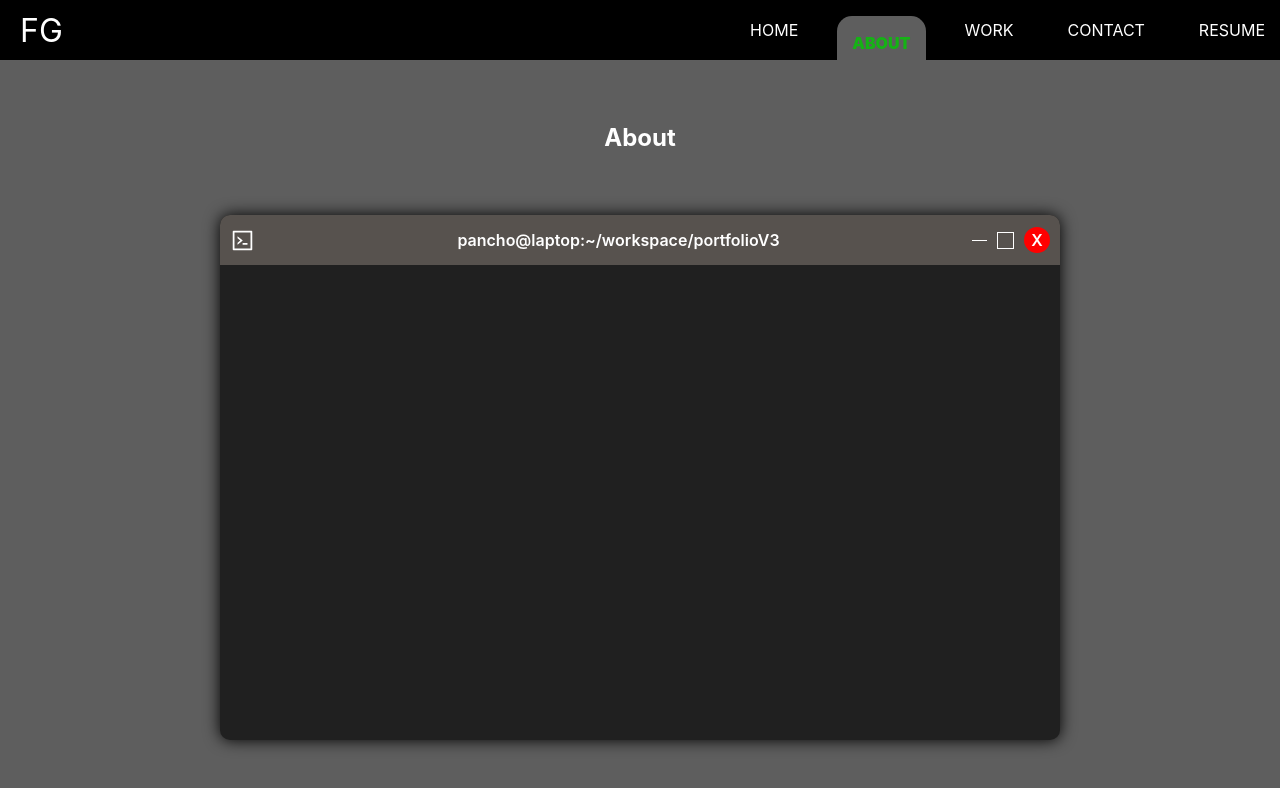
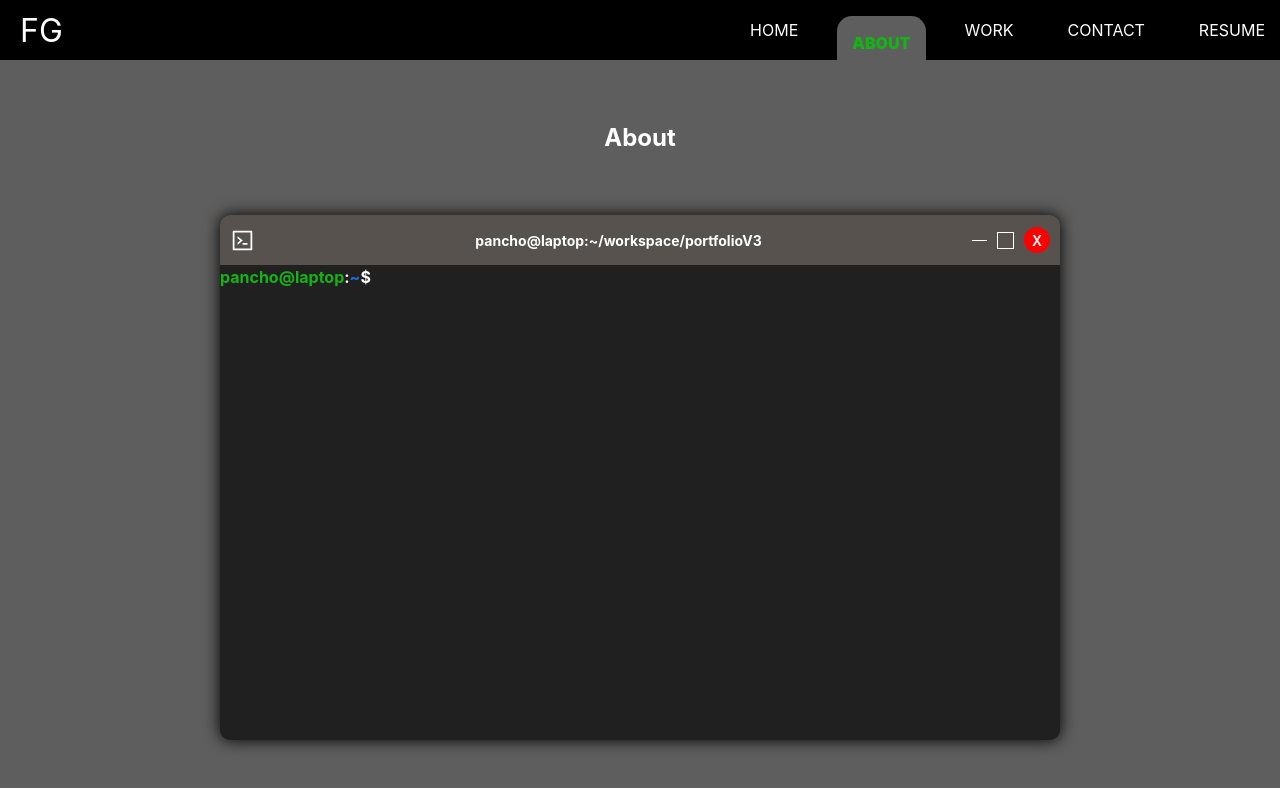
Before and after one commit to franciscoG98/personal_portfolio, a React (Vite) app: page /about in a window 1280 px wide. Shown: the top 788 px of the page. Built offline with nearby package versions, Linux system fonts and the light colour scheme.

Commit message:
bash component

```diff
--- /dev/null
+++ b/src/components/bash/bashStyles.scss
@@ -0,0 +1,14 @@
+.bash {
+    display: flex;
+    flex-direction: row;
+    font-weight: 700;
+    font-size: 16px;
+}
+
+.bash_name {
+    color: #15b315;
+}
+
+.bash_line {
+    color: #1d6bdf;
+}
--- /dev/null
+++ b/src/components/bash/index.jsx
@@ -0,0 +1,15 @@
+import "./bashStyles.scss"
+
+// eslint-disable-next-line react/prop-types
+const Bash = () => {
+  return (
+    <p className="bash">
+        <span className="bash_name">pancho@laptop</span>
+        <span className="bash_dots">:</span>
+        <span className="bash_line">~</span>
+        <span className="bash_dollar">$</span>
+    </p>
+  )
+}
+
+export default Bash
--- a/src/components/terminal/index.jsx
+++ b/src/components/terminal/index.jsx
@@ -1,6 +1,7 @@
 import { AiOutlineCode } from "react-icons/ai";
 
 import "./terminalStyles.scss"
+import Bash from "../bash";
 
 const Terminal = () => {
   return (
@@ -14,7 +15,9 @@ const Terminal = () => {
                 <span className="terminal_close">X</span>
             </div>
         </div>
-        <div className="terminal_body"></div>
+        <div className="terminal_body">
+            <Bash />
+        </div>
     </div>
   )
 }
--- a/src/components/terminal/terminalStyles.scss
+++ b/src/components/terminal/terminalStyles.scss
@@ -12,13 +12,14 @@
 }
 
 .terminal_header {
+    align-items: center;
     background: #57524E;
     border-top-left-radius: 10px;
     border-top-right-radius: 10px;
-    height: 50px;
     color: #fff;
     display: flex;
-    align-items: center;
+    font-size: 14px;
+    height: 50px;
     justify-content: space-between;
 }
 
@@ -27,7 +28,7 @@
 }
 
 .terminal_name {
-    font-weight: 600;
+    font-weight: 700;
 }
 
 .terminal_controls {
```
